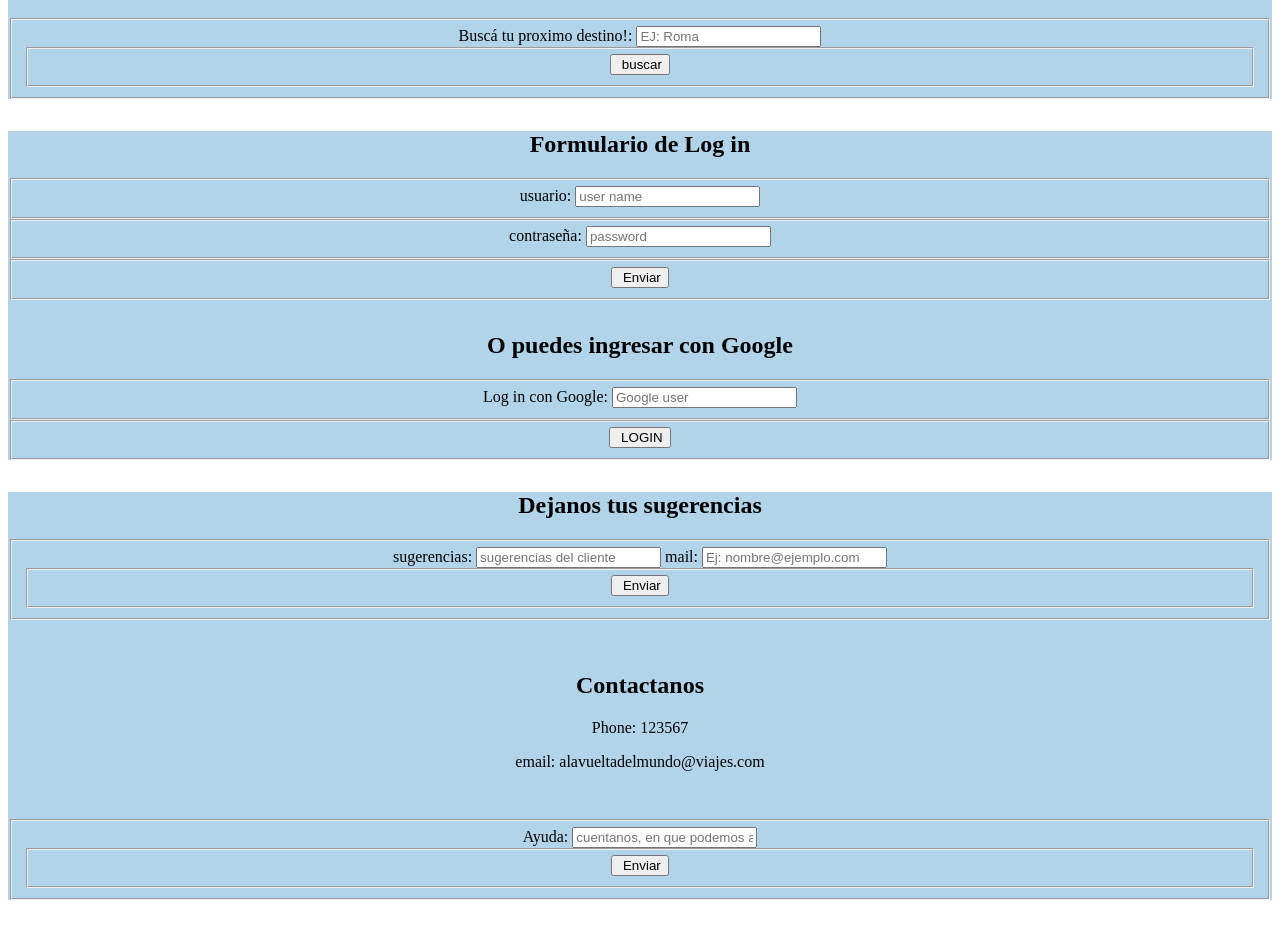
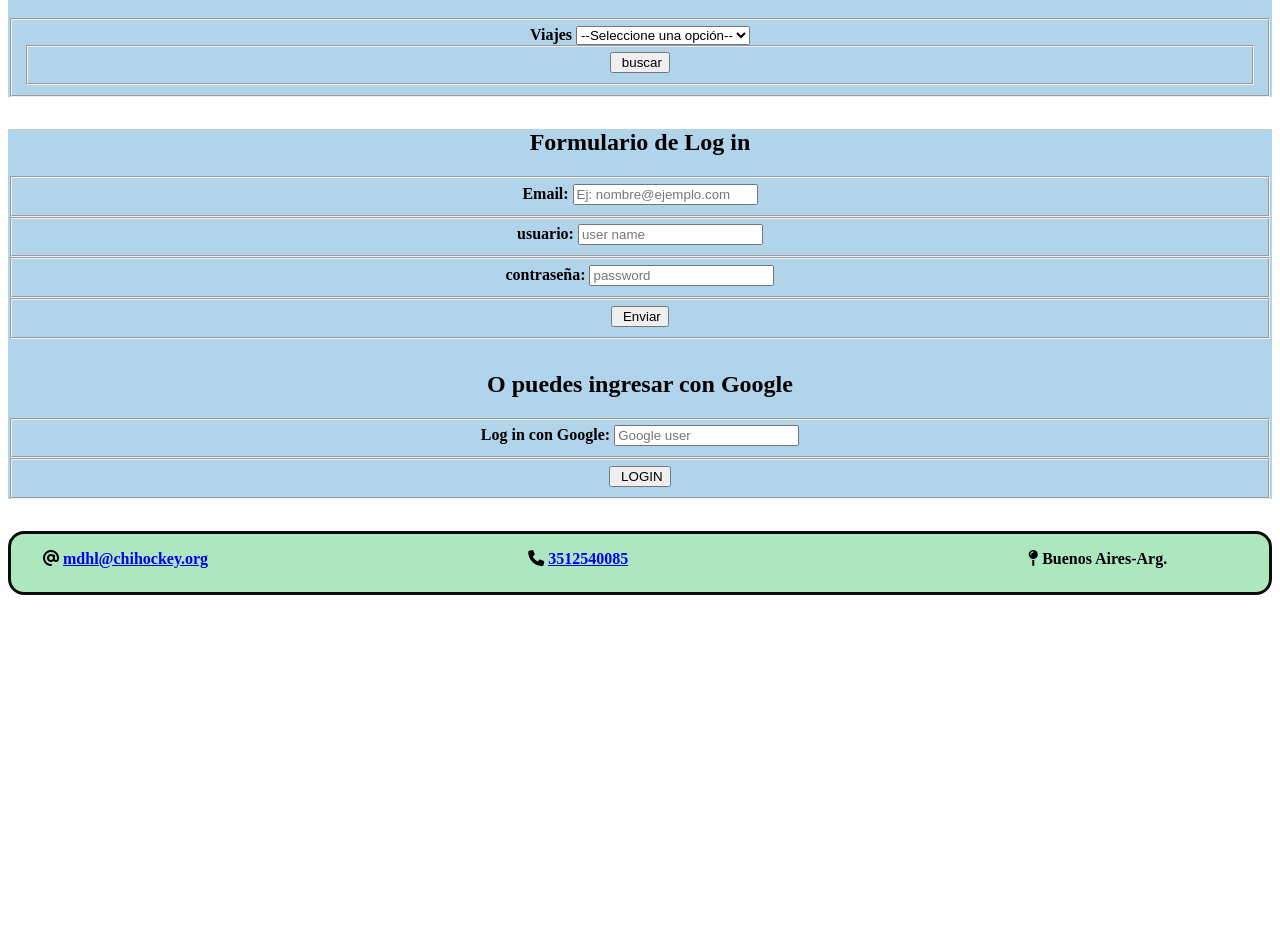
Before and after one commit to RobertDrazewski/grupo_7_vueltaAlMundo, a website: page views/login.html in a window 1280 px wide. Shown: the part 220-1152 px from the top of the page. After the commit the page ends 847 px from the top, so only its background shows below. Drawn offline with Linux system fonts and the light colour scheme.

Commit message:
login coreection

```diff
--- a/public/css/estilologin.css
+++ b/public/css/estilologin.css
@@ -36,6 +36,31 @@ header{
 main{
     background-color: rgb(178, 212, 235);
 }
+
 footer{
-    background-color: rgb(178, 212, 235);
+    text-align: center;
+    border: 2rem;
+    display: flex;
+
+    flex-wrap: wrap;
+
+    background-color:rgb(172, 231, 191) ;
+    margin-bottom: 2rem;
+    margin-left: 0rem;
+    margin-right: 0rem;
+    border-radius: 1rem;
+    border: solid rgb(11, 11, 11);
+    padding-left: 0rem;
+    padding-bottom: .5rem;
 }
+.pfinal{
+    padding-left: 2rem;
+
+}
+
+.pfinal1{
+    padding-left: 20rem;
+}
+ .pfinal2{
+padding-left: 25rem;
+ }
--- a/views/login.html
+++ b/views/login.html
@@ -13,10 +13,20 @@
         <h1> A la vuelta del mundo </h1>
         <div>
             <fieldset>
-                <label>
-                    Buscá tu proximo destino!:
-                    <input type="text" name="Buscador de viajes" placeholder="EJ: Roma">
-                </label>
+                <label for="Buscador de viajes"> <b> Viajes</label>
+                    <select name="Nacionalidad elegida" id="school">
+                        <option value=" ">--Seleccione una opción--</option>
+                        <option value="A">Roma</option>
+                        <option value="E">Miami</option>
+                        <option value="I">Jamaica</option>
+                        <option value="S">Suiza</option>
+                        <option value="S">Los Angeles CA</option>
+                        <option value="S">Mexico</option>
+                        <option value="S">Tokyo</option>
+                        <option value="S">Perú</option>
+                        <option value="S">Londres</option>
+
+                    </select>
                 <fieldset class="enviar">
                     <input type="submit" value=" buscar" class="buscar" >
                     </fieldset>
@@ -28,6 +38,13 @@
         <div>
             <fieldset>
                 <label>
+                    Email:
+                    <input type="email" name="correo" placeholder="Ej: nombre@ejemplo.com">
+                    </label>
+
+            </fieldset>
+            <fieldset>
+                <label>
                     usuario:
                     <input type="text" name="user name" placeholder="user name">
                 </label>
@@ -36,6 +53,7 @@
                 contraseña:
                 <input type="text" name="password" placeholder="password">
             </fieldset>
+
             <fieldset class="enviar">
                 <input type="submit" value=" Enviar" class="boton" >
                 </fieldset>
@@ -54,39 +72,16 @@
         </div>
     </main>
     <footer>
-        <h2>Dejanos tus sugerencias</h2>
-        <div>
-            <fieldset>
-                <label">
-                sugerencias:
-                <input type="text" name="Sugerencias" placeholder="sugerencias del cliente">
-                </label>
-                <label>
-                  mail:
-                  <input type="email" name="correo" placeholder="Ej: nombre@ejemplo.com">
-                </label>
-                <fieldset class="enviar">
-                    <input type="submit" value=" Enviar" class="boton" >
-                    </fieldset>
-            </fieldset>
-        </div>
-        <div>
-            <h2>Contactanos</h2>
-            <p>Phone: 123567</p>
-            <p>email: alavueltadelmundo@viajes.com</p>
 
-        </div>
-        <div>
-            <fieldset>
-                <label>
-                    Ayuda:
-                    <input type="help" name="Ayuda" placeholder="cuentanos, en que podemos ayudarte?">
-                </label>
-                <fieldset class="enviar">
-                    <input type="submit" value=" Enviar" class="boton" >
-                    </fieldset>
-            </fieldset>
-        </div>
+    <p class="pfinal"> <i class="fa-solid fa-at"></i> <a href= "mailto:mdhl@chihockey.org" target="_blank">mdhl@chihockey.org</a></p>
+
+    <P class="pfinal1" > <i class="fa-solid fa-phone"></i> <a href="tel:3512540085"> 3512540085</a></P>
+
+    <p class="pfinal2" ><i class="fa-solid fa-map-pin"></i> Buenos Aires-Arg.</p>
+
     </footer>
+
+    <script src="https://kit.fontawesome.com/6cd48854d2.js" crossorigin="anonymous"></script>
 </body>
+
 </html>
```
